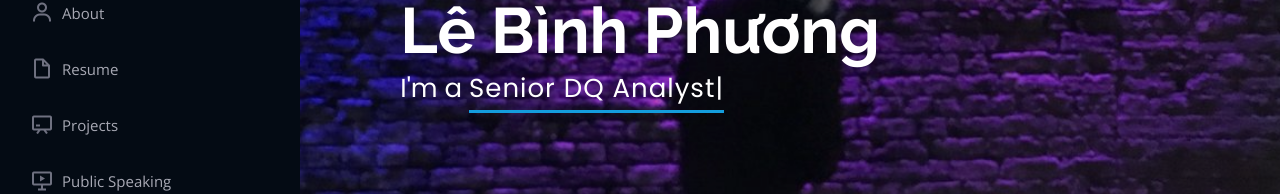
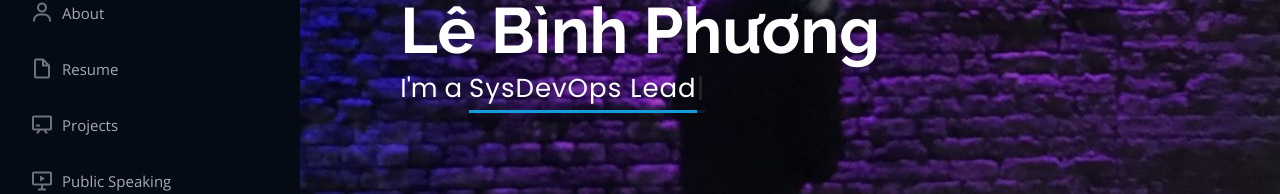
Before and after one commit to lebinhphuong-tech/lebinhphuong-tech.github.io, a plain HTML site: page index.html in a window 1280 px wide. Shown: the part 320-514 px from the top of the page. Drawn offline with nearby package versions, Linux system fonts and the light colour scheme.

Commit message:
update roles

```diff
--- a/index.html
+++ b/index.html
@@ -86,7 +86,7 @@
   <section id="hero" class="d-flex flex-column justify-content-center align-items-center">
     <div class="hero-container" data-aos="fade-in">
       <h1>Lê Bình Phương</h1>
-      <p>I'm a <span class="typed" data-typed-items="Senior DQ Analyst, Data Expert, Ph.D. in Physics"></span></p>
+      <p>I'm a <span class="typed" data-typed-items="SysDevOps Lead, Systems Administrator, IT Infra TeamLead"></span></p>
     </div>
   </section><!-- End Hero -->
 
```
